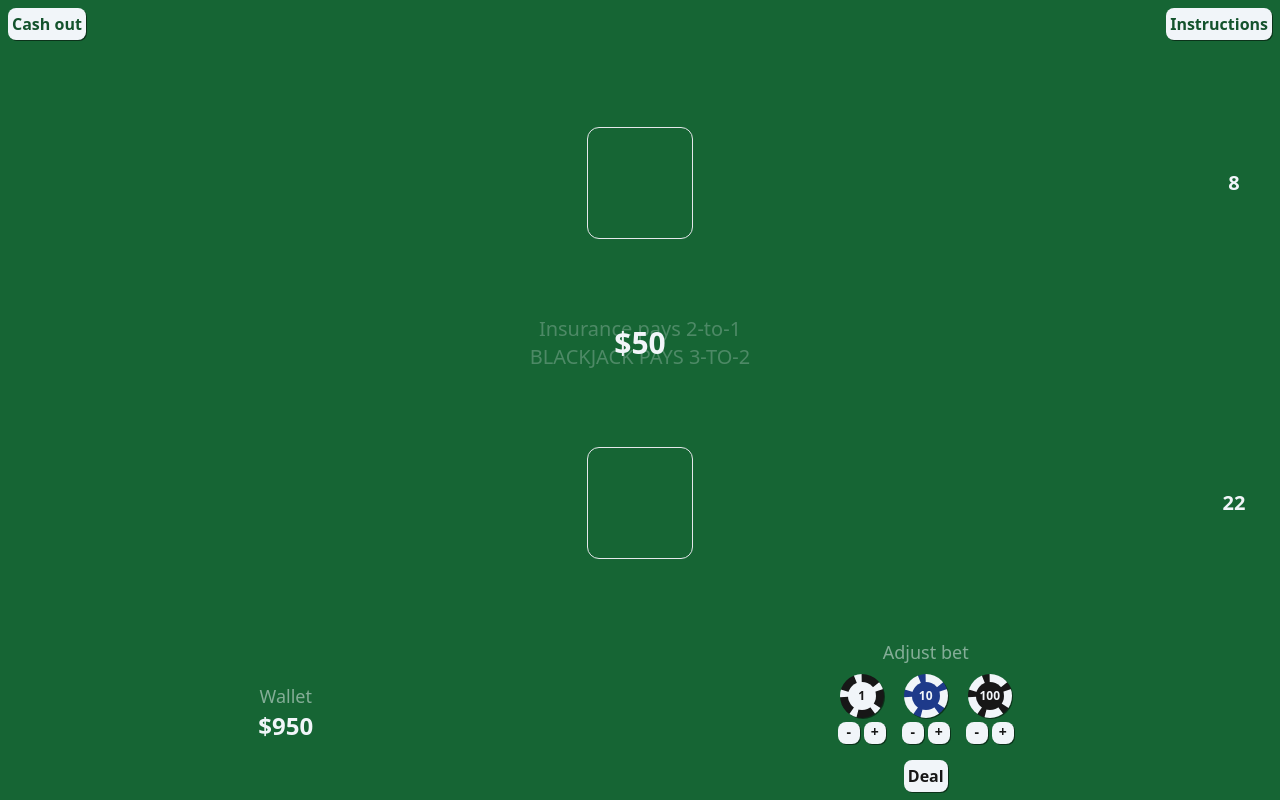
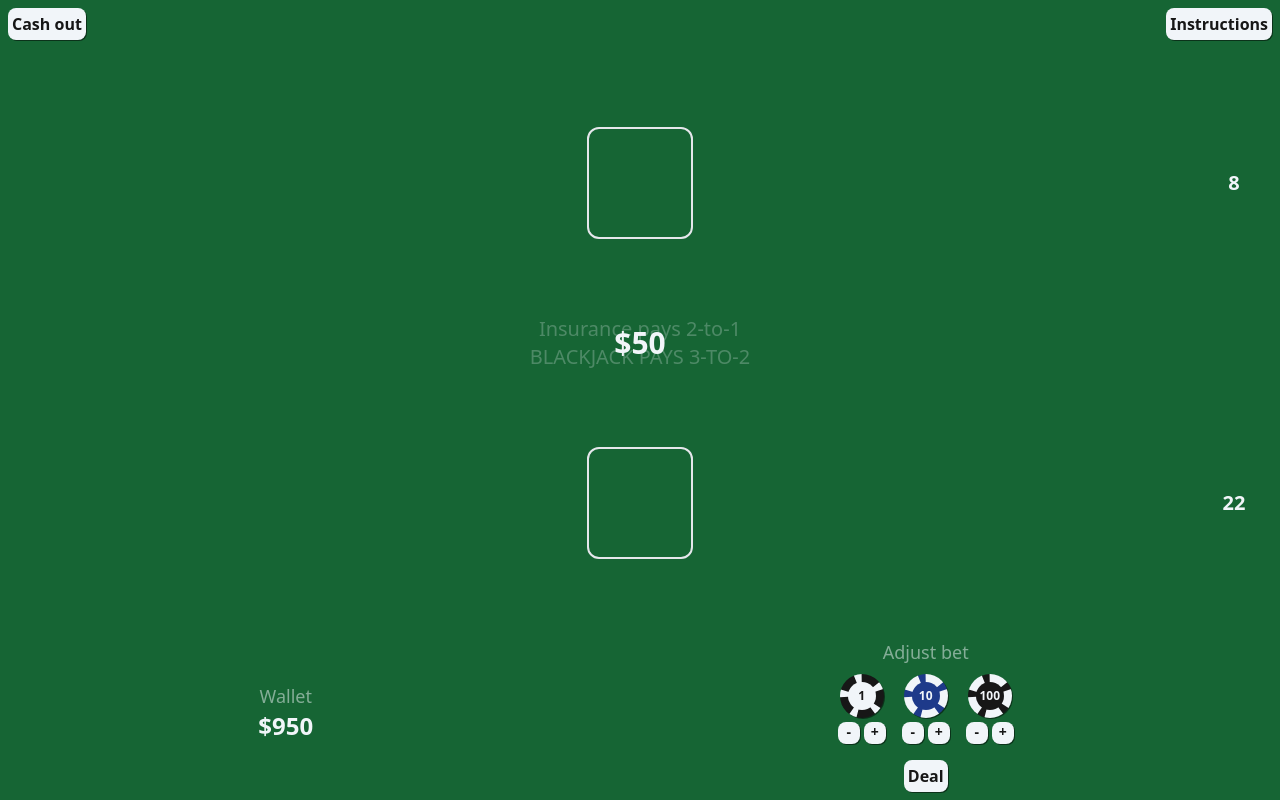
Before and after one commit to albertRowett/blackjack, a PHP site: page / in a window 1280 px wide. Run offline with PHP 8.4, Linux system fonts and the light colour scheme.

Commit message:
Modify button text colour and card area border widths
Modify button text colour in top and middle sections to match bottom section

```diff
--- a/src/index.html
+++ b/src/index.html
@@ -22,8 +22,8 @@
 
     <body class="h-screen flex flex-col bg-green-800 font-sans text-slate-100">
         <section class="topSection flex justify-between items-center">
-            <button class="cashOutButton rounded-lg m-2 p-1 bg-slate-100 drop-shadow-rb text-green-900 font-semibold">Cash out</button>
-            <button class="instructionsButton rounded-lg m-2 p-1 bg-slate-100 drop-shadow-rb text-green-900 font-semibold">Instructions</button>
+            <button class="cashOutButton rounded-lg m-2 p-1 bg-slate-100 drop-shadow-rb text-neutral-900 font-semibold">Cash out</button>
+            <button class="instructionsButton rounded-lg m-2 p-1 bg-slate-100 drop-shadow-rb text-neutral-900 font-semibold">Instructions</button>
         </section>
         <section class="middleSection flex flex-col justify-around items-center basis-4/5">
             <section class="absolute top-50% z-0 text-slate-100 opacity-25 text-xl">
@@ -33,29 +33,29 @@
             <div class="min-h-14"></div>
             <div class="w-full flex justify-between items-center">
                 <span class="w-7 ml-8"></span>
-                <div class="cards flex w-[106.3167px] h-28 rounded-xl border"></div>
+                <div class="cards flex w-[106.3167px] h-28 rounded-xl border-2"></div>
                 <span class="score w-7 mr-8 text-xl font-bold text-center">8</span>
             </div>
             <div class="flex min-h-14 items-center">
-                <button class="acceptEvenMoneyButton hidden rounded-lg m-2 p-1 bg-slate-100 drop-shadow-rb text-green-900 font-semibold">Accept even money</button>
-                <button class="rejectEvenMoneyButton hidden rounded-lg m-2 p-1 bg-slate-100 drop-shadow-rb text-green-900 font-semibold">Reject even money</button>
-                <button class="insuranceButton hidden rounded-lg m-2 p-1 bg-slate-100 drop-shadow-rb text-green-900 font-semibold">Insurance</button>
+                <button class="acceptEvenMoneyButton hidden rounded-lg m-2 p-1 bg-slate-100 drop-shadow-rb text-neutral-900 font-semibold">Accept even money</button>
+                <button class="rejectEvenMoneyButton hidden rounded-lg m-2 p-1 bg-slate-100 drop-shadow-rb text-neutral-900 font-semibold">Reject even money</button>
+                <button class="insuranceButton hidden rounded-lg m-2 p-1 bg-slate-100 drop-shadow-rb text-neutral-900 font-semibold">Insurance</button>
             </div>
             <p class="bet z-50 text-3xl font-bold">$50</p>
             <div class="flex min-h-14 items-center">
-                <button class="hitButton hidden w-14 rounded-lg m-2 p-1 bg-slate-100 drop-shadow-rb text-green-900 font-semibold">Hit</button>
+                <button class="hitButton hidden w-14 rounded-lg m-2 p-1 bg-slate-100 drop-shadow-rb text-neutral-900 font-semibold">Hit</button>
                 <div class="min-w-[107.45px] m-2">
-                    <button class="doubleDownButton hidden rounded-lg p-1 bg-slate-100 drop-shadow-rb text-green-900 font-semibold">Double down</button>
+                    <button class="doubleDownButton hidden rounded-lg p-1 bg-slate-100 drop-shadow-rb text-neutral-900 font-semibold">Double down</button>
                 </div>
-                <button class="standButton hidden w-14 rounded-lg m-2 p-1 bg-slate-100 drop-shadow-rb text-green-900 font-semibold">Stand</button>
+                <button class="standButton hidden w-14 rounded-lg m-2 p-1 bg-slate-100 drop-shadow-rb text-neutral-900 font-semibold">Stand</button>
             </div>
             <div class="w-full flex justify-between items-center">
                 <span class="w-7 ml-8"></span>
-                <div class="cards flex w-[106.3167px] h-28 rounded-xl border"></div>
+                <div class="cards flex w-[106.3167px] h-28 rounded-xl border-2"></div>
                 <span class="score w-7 mr-8 text-xl font-bold text-center">22</span>
             </div>
             <div class="flex min-h-14 items-center">
-                <button class="splitButton hidden w-14 rounded-lg m-2 p-1 bg-slate-100 drop-shadow-rb text-green-900 font-semibold">Split</button>
+                <button class="splitButton hidden w-14 rounded-lg m-2 p-1 bg-slate-100 drop-shadow-rb text-neutral-900 font-semibold">Split</button>
             </div>
         </section>
         <section class="bottomSection flex justify-around basis-1/5">
--- a/src/output.css
+++ b/src/output.css
@@ -1045,6 +1045,11 @@ video {
   line-height: 1.75rem;
 }
 
+.text-4xl {
+  font-size: 2.25rem;
+  line-height: 2.5rem;
+}
+
 .font-bold {
   font-weight: 700;
 }
```
